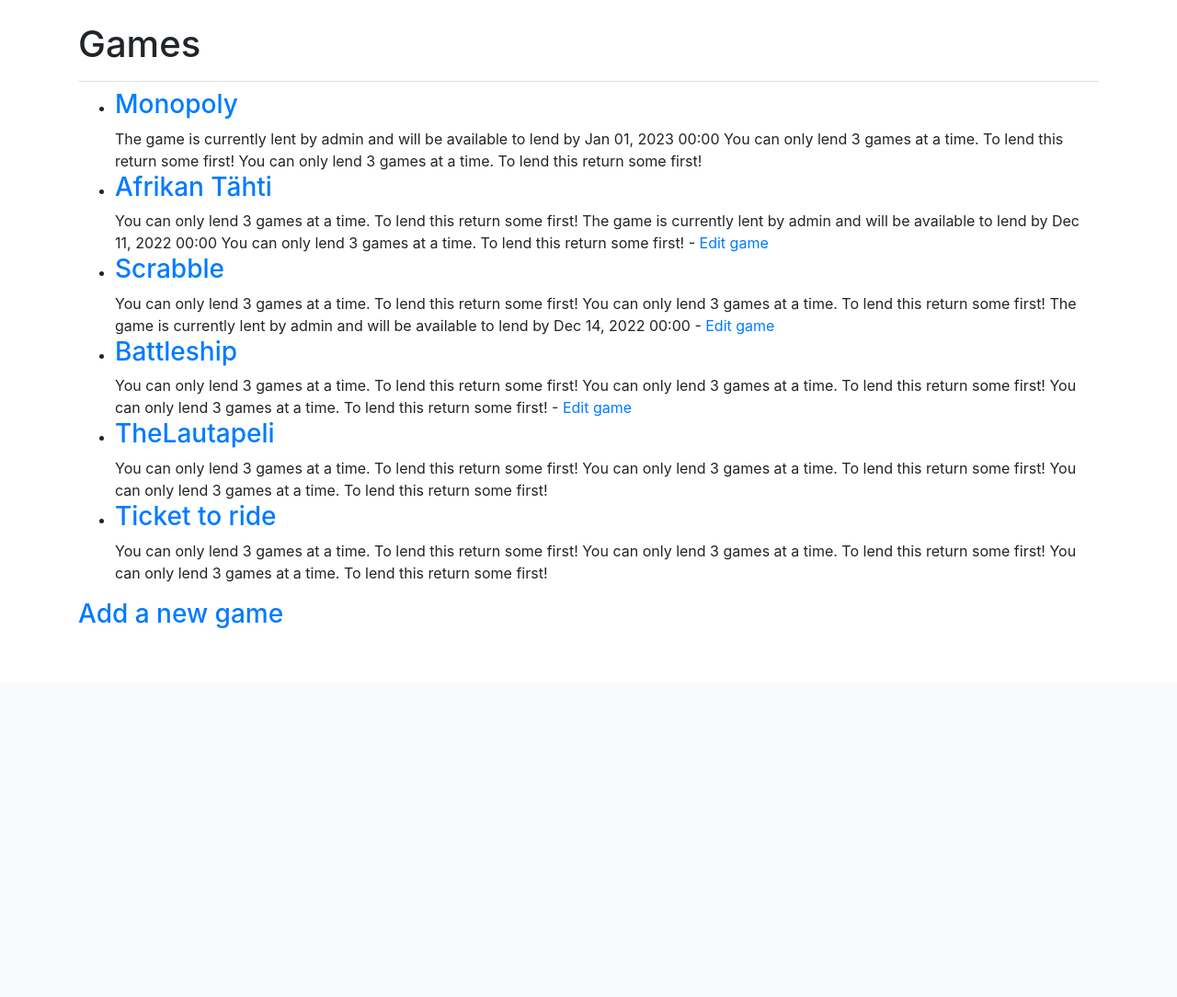
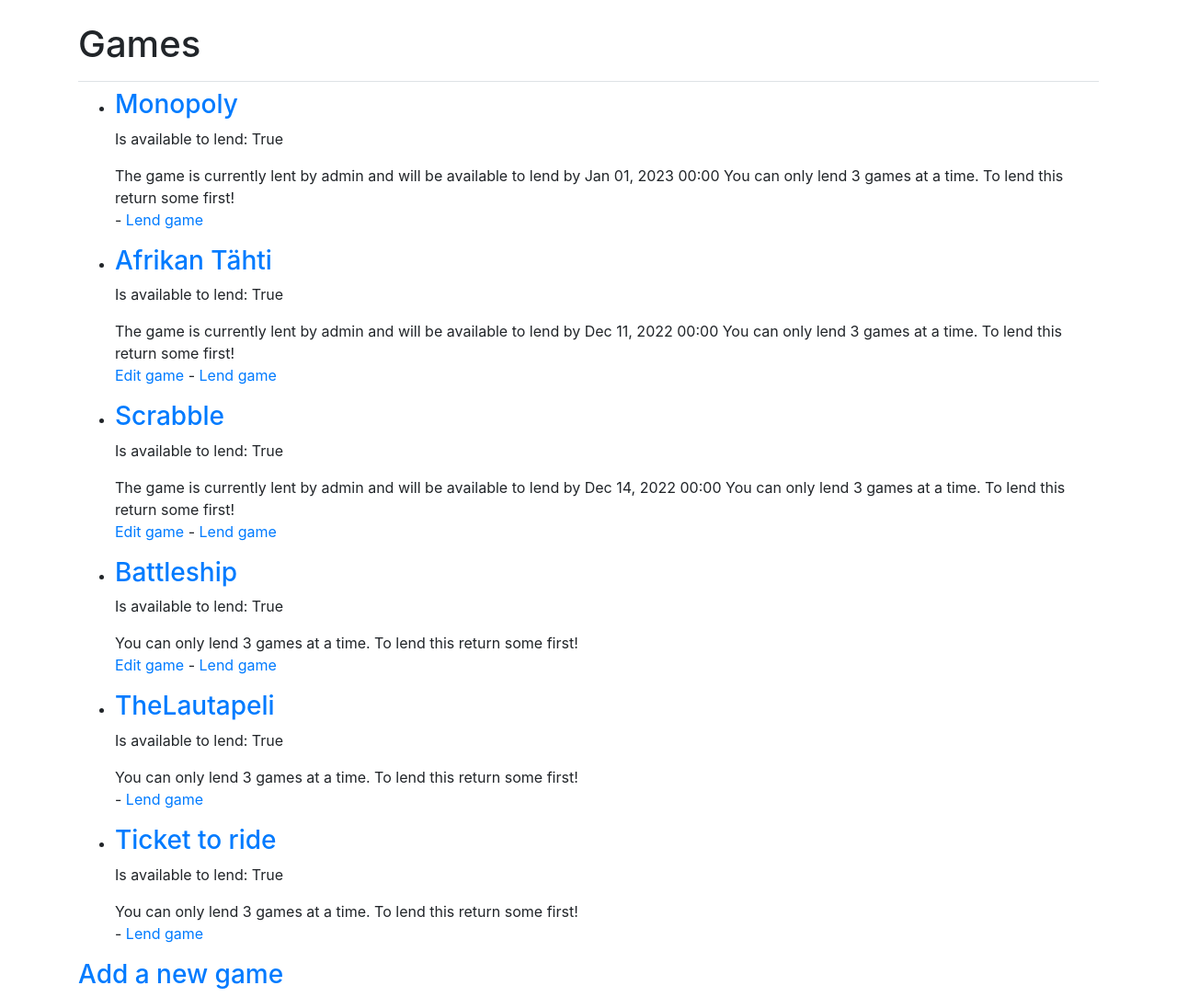
Before and after one commit to user12345421/G16-Board-Game-Site, a Django app: page /games/ in a window 1280 px wide. Shown: the part 58-1142 px from the top of the page at 92% size. Before the commit the page ends 741 px from the top, so only its background shows below. Run offline with Django 4.2, Linux system fonts and the light colour scheme; a user stored in the database is signed in; data comes from the database, SQL or seed files in the repository; both versions use the stored data as it was after the commit; some libraries are stand-ins or nearby versions.

Commit message:
styling changes

```diff
--- a/boardgame_project/boardgame_site/templates/boardgame_site/games.html
+++ b/boardgame_project/boardgame_site/templates/boardgame_site/games.html
@@ -12,38 +12,39 @@
         <li><h3>
             <a href="{% url 'boardgame_site:game' game.id%}">{{ game }}</a>
         </h3></li>
-         <!--
+
         <p>Is available to lend: {{ game.available_to_lend }}</p>
-        -->
+
         {% for lend in lends %}
 
             {% if game == lend.game and user.is_authenticated %}
             The game is currently lent by {{ lend.lender }} and will be available to lend by {{ lend.return_date|date:'M d, Y H:i' }}
-
-            {% else %}
-
-                {% if limitExceeded == True %}
-                You can only lend 3 games at a time. To lend this return some first!
-
-                {% else %}
-                <a href="{% url 'boardgame_site:lend_game' game.id %}">Lend game</a>
-
-                {% endif %}
+            {% endif %}
+        {% endfor %}
 
 
-
+            {% if limitExceeded == True %}
+                You can only lend 3 games at a time. To lend this return some first!
             {% endif %}
 
-        {% endfor %}
+        <div class="mb-3">
+        {% if game.owner == request.user %}
+        <a href="{% url 'boardgame_site:edit_game' game.id %}">Edit game</a>
+        {% endif %}
 
-        {% if game.owner == request.user %}
-        - <a href="{% url 'boardgame_site:edit_game' game.id %}">Edit game</a>
+        {% if game != lend.game %}
+
+        -<a href="{% url 'boardgame_site:lend_game' game.id %}"> Lend game</a>
         {% endif %}
+
+        </div>
+
         {% empty %}
         <li><h3>No Games have been added yet.</h3></li>
     {% endfor %}
 </ul>
 
+
 <h3><a href="{% url 'boardgame_site:new_game'%}">Add a new game</a></h3>
 
 {% endblock content %}
--- a/boardgame_project/boardgame_site/views.py
+++ b/boardgame_project/boardgame_site/views.py
@@ -9,7 +9,7 @@
     """"The home page"""
     return render(request, "boardgame_site/index.html")
 
-#No login needed to see this
+@login_required
 def games(request):
     """"See all games in a list"""
     games = Boardgame.objects.order_by("date_added")
@@ -116,7 +116,7 @@
     context = {"game": gameObj, "form": form}
     return render(request, "boardgame_site/lend_game.html", context)
 
-#No login needed to see this
+@login_required
 def lendings(request):
     """"See all current lends"""
     lends = Lending.objects.order_by("return_date")
```
Also changed, not shown: boardgame_project/boardgame_site/templates/boardgame_site/lendings.html (+14 -7 lines), boardgame_project/db.sqlite3.
